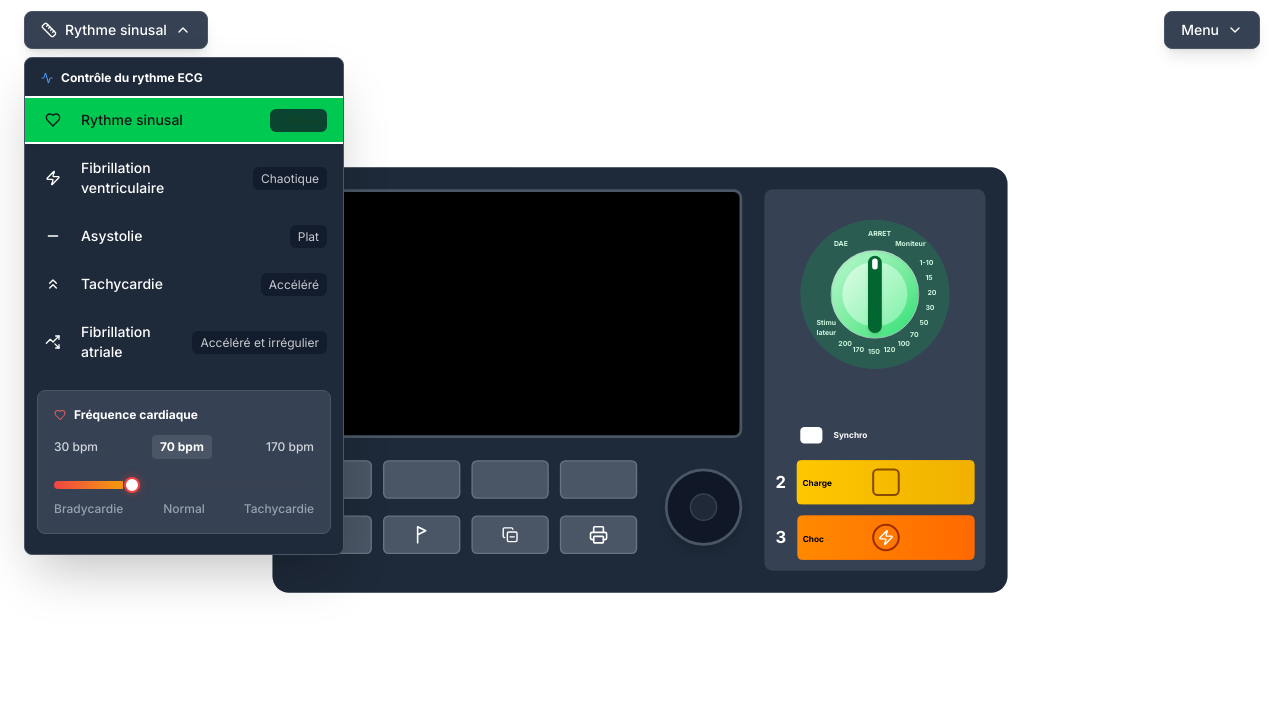
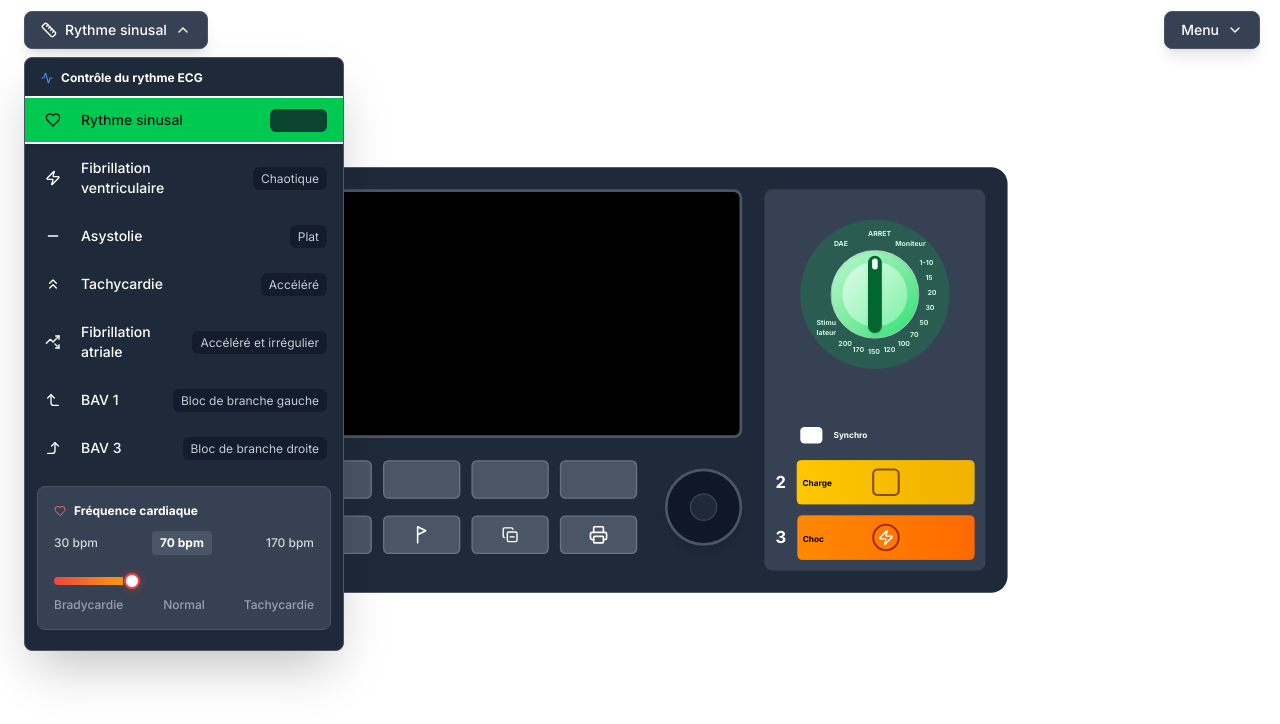
Before and after one commit to Samouz75/Defib_simulation, a Next.js app: page / in a window 1280 px wide. Both pictures are taken after a click on the button "Rythme sinusal". Shown: the top 724 px of the page. Built offline with nearby package versions, Linux system fonts and the light colour scheme.

Commit message:
added two display in ecgrhythm dropdown

```diff
--- a/src/app/components/controls/ECGRhythmDropdown.tsx
+++ b/src/app/components/controls/ECGRhythmDropdown.tsx
@@ -8,6 +8,9 @@ import {
   ChevronsUp,
   TrendingUpDown,
   Minus,
+  ArrowLeftRight,
+  CornerLeftUp,
+  CornerRightUp,
 } from "lucide-react";
 import type { RhythmType } from "../graphsdata/ECGRhythms";
 
@@ -80,6 +83,20 @@ const ECGRhythmDropdown: React.FC<ECGRhythmDropdownProps> = ({
       icon: <TrendingUpDown className="w-4 h-4" />,
       color: "bg-blue-500 hover:bg-blue-600",
       description: "Accéléré et irrégulier",
+    },
+    {
+      type: "bav1" as RhythmType,
+      label: "BAV 1",
+      icon: <CornerLeftUp className="w-4 h-4" />,
+      color: "bg-yellow-500 hover:bg-yellow-600",
+      description: "Bloc de branche gauche",
+    },
+    {
+      type: "bav3" as RhythmType,
+      label: "BAV 3",
+      icon: <CornerRightUp className="w-4 h-4" />,
+      color: "bg-orange-500 hover:bg-orange-600",
+      description: "Bloc de branche droite",
     },
   ];
 
--- a/src/app/components/graphsdata/ECGRhythms.ts
+++ b/src/app/components/graphsdata/ECGRhythms.ts
@@ -1,4 +1,4 @@
-export type RhythmType = 'sinus' | 'fibrillationVentriculaire' | 'asystole' | 'tachycardie' | 'fibrillationAtriale';
+export type RhythmType = 'sinus' | 'fibrillationVentriculaire' | 'asystole' | 'tachycardie' | 'fibrillationAtriale' | 'bav1' | 'bav3';
 
 export interface ECGRhythm {
   name: string;
@@ -104,6 +104,53 @@ const asystoleRhythm: number[] = [
   2.27, 2.58, 2.91, 3.32, 3.13, 3.12, 3.04, 3.05, 2.97, 2.7,
   2.24, 2.36, 1.48, 1.41, 0.93, 1.05, 1.06, 0, 0.88, 0.48
 ];
+
+const bav1Rhythm: number[] = [
+  1.54, 5.39, 139.32, 16.93, 15.39, 24.63, 46.17, 53.87, 26.17, 10,
+  12.31, 24.63, 10.77, 4.62, 4.62, 6.93, 7.69, 6.93, 9.23, 134.85,
+  19.24, 19.24, 26.93, 40.79, 52.33, 20.78, 8.47, 21.55, 7.69, 3.08,
+  0.77, 1.54, 3.08, 3.08, 3.08, 123.14, 15.39, 13.08, 20.78, 45.4,
+  40.79, 13.08, 20.01, 10.77, 3.08, 1.54, 3.08, 3.08, 3.08, 3.08,
+  116.23, 16.16, 12.31, 17.7, 33.09, 44.63, 26.93, 12.31, 14.62, 3.08,
+  1.54, 1.54, 3.08, 3.08, 4.62, 4.62, 16.93, 12.31, 18.47, 30.01,
+  46.94, 15.39, 16.16, 23.86, 9.23, 4.62, 5.39, 6.16, 7.69, 8.47,
+  10.77, 23.86, 16.16, 20.01, 30.01, 50.02, 26.93, 9.23, 14.62, 19.24,
+  5.39, 4.62, 4.62, 4.62, 4.62, 4.62, 124.44, 16.16, 14.62, 23.09,
+  36.17, 46.17, 37.71, 14.62, 13.85, 25.39, 10, 4.62, 4.62, 4.62,
+  4.62, 6.16, 7.69, 119.97, 18.47, 15.39, 20.78, 37.71, 44.63, 17.7,
+  20.01, 12.31, 4.62, 3.85, 4.62, 4.62, 5.39, 6.16, 7.69, 20.78,
+  13.85, 20.01, 30.01, 52.33, 23.86, 16.93, 22.32, 7.69, 4.62, 3.08,
+  4.62, 6.16, 8.47, 9.23, 25.39, 21.55, 23.09, 33.09, 56.18, 20.01,
+  16.93, 29.24, 11.54, 7.69, 7.69, 9.23, 10, 10, 10.77, 24.63,
+  19.24, 21.55, 46.94, 53.87, 17.7, 16.16, 28.47, 13.08, 6.16, 6.16,
+  7.69, 7.69, 9.23, 9.23, 22.32, 17.7, 21.55, 49.25, 40.79, 14.62,
+  20.78, 16.93, 6.16, 4.62, 4.62, 6.16, 6.16, 7.69, 7.69, 20.78,
+  16.93, 21.55, 37.71, 50.79, 18.47, 21.55, 7.69, 6.16, 6.16, 6.16
+];
+
+const bav3Rhythm: number[] = [
+  6.94, 6.58, 6.94, 6.58, 6.94, 7.31, 7.31, 7.31, 8.04, 9.13,
+  12.79, 8.04, 6.58, 6.21, 6.94, 7.31, 6.58, 6.94, 6.94, 6.94,
+  6.94, 6.94, 7.31, 6.94, 25.58, 18.01, 7.31, 5.12, 5.48, 5.48,
+  7.31, 7.31, 8.04, 7.67, 8.77, 8.77, 8.04, 8.04, 7.31, 8.77,
+  11.33, 7.31, 5.12, 4.39, 4.75, 5.12, 5.48, 5.85, 6.21, 6.21,
+  5.85, 6.58, 6.58, 6.94, 11.69, 7.31, 5.85, 5.12, 5.48, 12.77,
+  5.12, 4.75, 4.75, 6.21, 5.85, 7.31, 8.04, 9.13, 10.96, 12.42,
+  7.31, 5.48, 6.21, 6.58, 6.58, 6.21, 6.58, 6.58, 6.21, 6.58,
+  6.21, 6.21, 6.58, 9.5, 10.96, 5.48, 5.85, 4.39, 5.85, 5.48,
+  5.12, 5.48, 5.48, 6.21, 5.85, 5.85, 5.85, 6.94, 27.77, 18.27,
+  5.85, 4.75, 4.75, 5.48, 5.12, 5.85, 6.58, 5.85, 7.31, 7.31,
+  7.31, 6.58, 6.58, 9.5, 9.5, 4.39, 3.65, 4.02, 4.02, 4.75,
+  4.39, 5.12, 5.12, 5.48, 5.48, 5.48, 5.12, 6.94, 10.96, 6.58,
+  4.02, 4.39, 4.75, 26.35, 5.12, 5.12, 5.12, 5.12, 5.85, 6.58,
+  8.04, 8.4, 10.23, 11.33, 6.21, 4.75, 5.85, 5.85, 5.85, 5.48,
+  5.12, 5.48, 5.48, 5.12, 5.85, 5.85, 5.48, 9.5, 9.87, 5.85,
+  4.02, 5.12, 4.39, 5.12, 4.39, 4.02, 4.39, 3.65, 4.75, 4.02,
+  4.75, 5.12, 36.72, 5.48, 2.92, 2.92, 3.65, 4.75, 5.12, 5.85,
+  5.12, 5.85, 6.94, 5.85, 6.94, 5.85, 8.04, 9.13, 5.12, 3.29,
+  3.29, 4.02, 3.65, 4.39, 4.39, 4.39, 4.75, 4.39, 5.12, 4.02
+];
+
 export const ECG_RHYTHMS: Record<RhythmType, ECGRhythm> = {
   sinus: {
     name: 'Rythme sinusal',
@@ -129,7 +176,18 @@ export const ECG_RHYTHMS: Record<RhythmType, ECGRhythm> = {
     name: 'Fibrillation atriale',
     data: fibrillationAtrialeRhythm,
     description: 'Rythme cardiaque accéléré et irrégulier'
+  },
+  bav1: {
+    name: 'BAV 1',
+    data: bav1Rhythm,
+    description: 'Rythme cardiaque irrégulier avec bloc de branche gauche'
+  },
+  bav3: {
+    name: 'BAV 3',
+    data: bav3Rhythm,
+    description: 'Rythme cardiaque irrégulier avec bloc de branche droite'
   }
+
 };
 
 
--- a/src/app/page.tsx
+++ b/src/app/page.tsx
@@ -459,7 +459,11 @@ const DefibInterface: React.FC = () => {
                           ? "Fibrillation atriale"
                               : effectiveRhythm === "sinus"
                                 ? "Rythme sinusal"
-                                : "--"}
+                                : effectiveRhythm === "bav1"
+                                  ? "BAV 1"
+                                  : effectiveRhythm === "bav3"
+                                    ? "BAV 3"
+                                    : "--"}
               </span>
             </div>
           </div>
```
